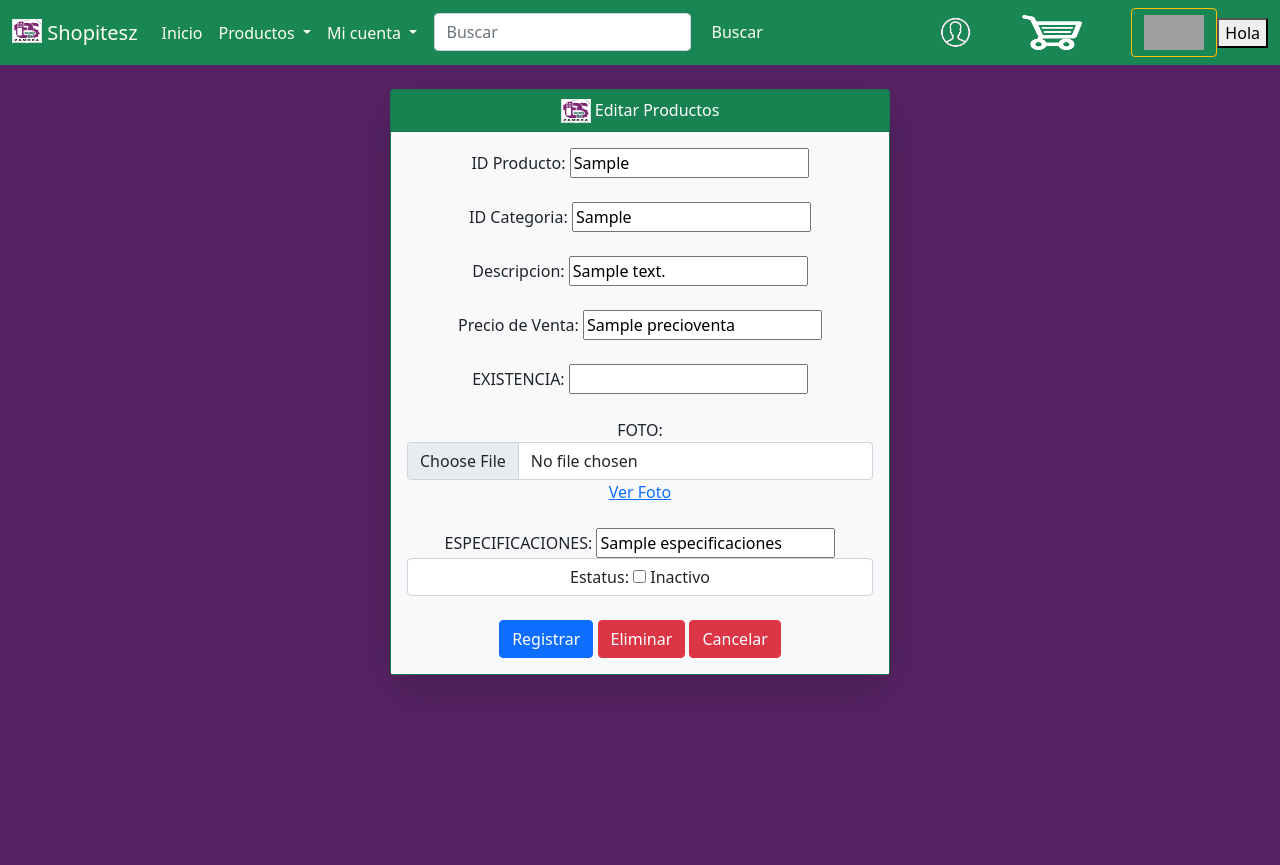
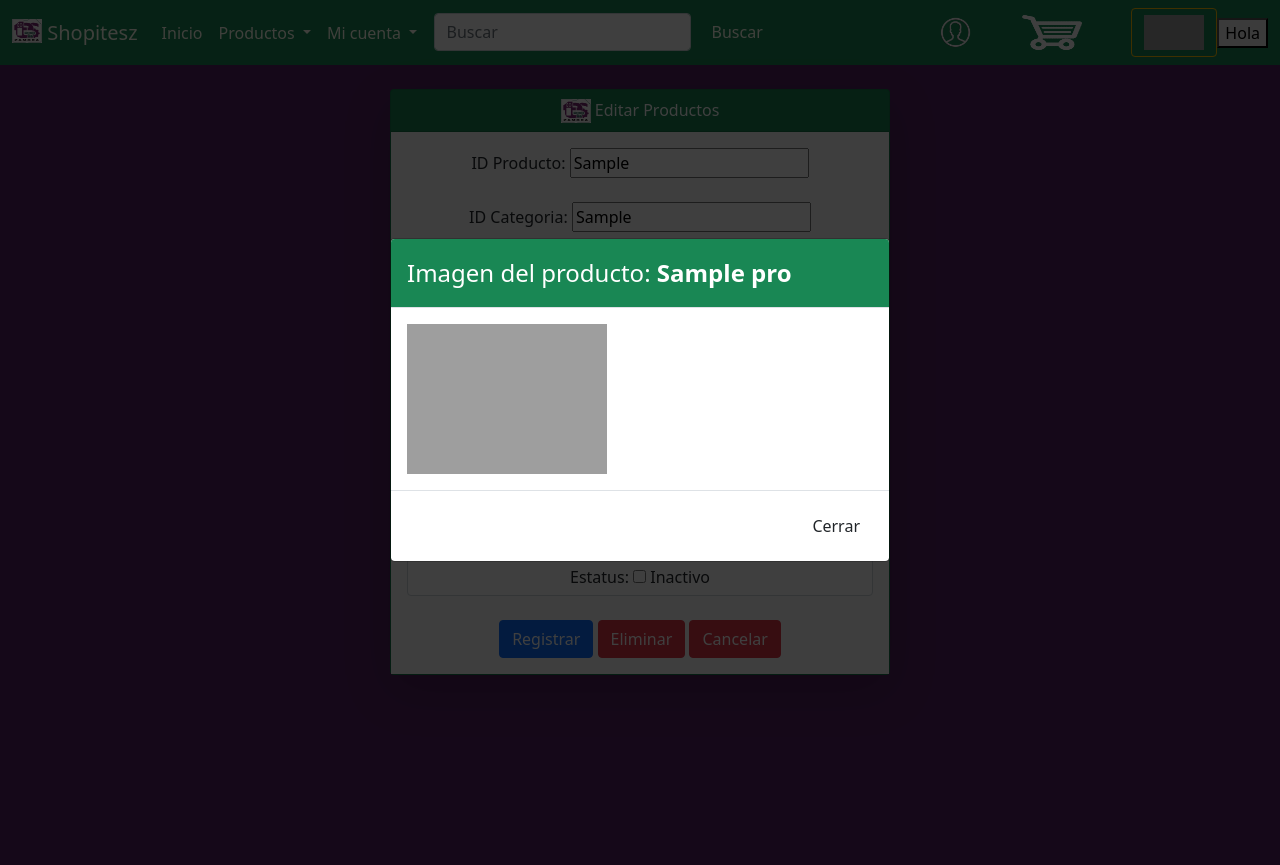
Before and after one commit to JorgeLozornio/Verano_Shopitesz_Eq1, a Flask app: template Aplicacion/templates/Productos/editarProducto.html in a window 1280 px wide, after a click on "Ver Foto". After the commit the page ends 800 px from the top, so only its background shows below. Run offline with Flask 2, Linux system fonts and the light colour scheme; the template is opened without the code that fills it: most values are stand-ins (such as "Sample title", 1, 10 or a date in 2020); data that the repository does not hold is empty; some libraries are stand-ins or nearby versions; grey boxes are pictures that could not be loaded.

Commit message:
Update editarProducto.html

```diff
--- a/Aplicacion/templates/Productos/editarProducto.html
+++ b/Aplicacion/templates/Productos/editarProducto.html
@@ -99,5 +99,24 @@ Editar Productos
 
     </div>
 </div>
+<!-- Modal para ver la imagen-->
+<div id="imagen" class="modal fade" role="dialog">
+    <div class="modal-dialog modal-dialog-centered">
+
+        <!-- Modal content-->
+        <div class="modal-content">
+            <div class="modal-header bg-success text-white text-center">
+                <h4 class="modal-title">Imagen del producto: <b>{{pro.nombre}}</b></h4>
+            </div>
+            <div class="modal-body">
+                <img src="/Productos/consultarFoto/{{pro.idProducto}}" width="200px" height="150px">
+            </div>
+            <div class="modal-footer">
+                <button type="button" class="btn btn-default" data-bs-dismiss="modal">Cerrar</button>
+            </div>
+        </div>
+
+    </div>
+</div>
 
 {% endblock %}
```
